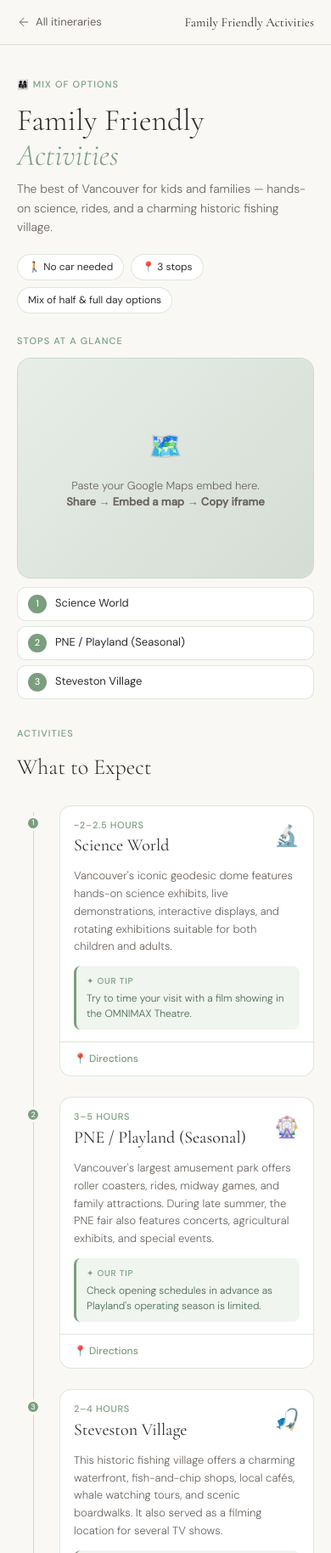
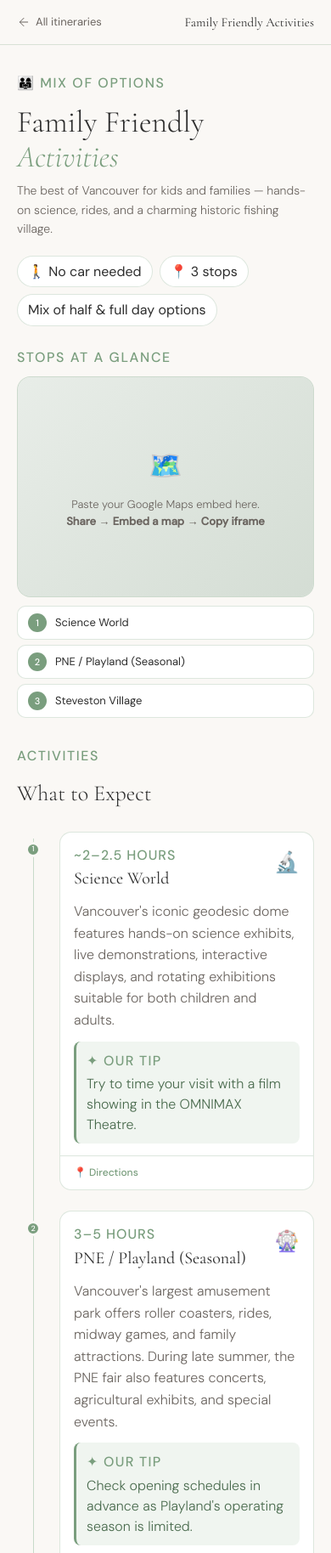
Before and after one commit to joeyseto/vancouveritineraries, a plain HTML site: page family.html in a window 390 px wide. Shown: the top 1828 px of the page at 85% size. Drawn offline with nearby package versions, Linux system fonts and the light colour scheme.

Commit message:
Update all small font sizes to 16px for better mobile readability

```diff
--- a/family.html
+++ b/family.html
@@ -14,23 +14,21 @@
   --white: #ffffff; --border: rgba(122,158,126,0.25);
 }
 html { font-size: 16px; -webkit-text-size-adjust: 100%; text-size-adjust: 100%; }
-body { font-family:'DM Sans',sans-serif; background:var(--cream); color:var(--charcoal); line-height:1.6; min-height:100vh; font-size: 16px; }
-.itin-hero-tag, .map-label, .agenda-label, .stop-time, .stop-tips-label, .meta-chip { font-size: 13px; }
-.itin-hero-sub, .stop-desc, .stop-tips-text { font-size: 15px; }
+body { font-family:'DM Sans',sans-serif; background:var(--cream); color:var(--charcoal); line-height:1.6; min-height:100vh; }
 .back-nav { position:sticky; top:0; background:rgba(250,248,245,0.95); backdrop-filter:blur(8px); border-bottom:1px solid var(--border); z-index:100; padding:0 1.25rem; }
 .back-inner { max-width:560px; margin:0 auto; height:52px; display:flex; align-items:center; justify-content:space-between; }
 .back-btn { display:flex; align-items:center; gap:6px; font-size:13px; color:var(--warm-gray); text-decoration:none; font-weight:400; -webkit-tap-highlight-color:transparent; }
 .back-btn:active { opacity:0.6; }
 .nav-itinerary-title { font-family:'Cormorant Garamond',serif; font-size:15px; color:var(--charcoal); font-weight:400; white-space:nowrap; overflow:hidden; text-overflow:ellipsis; max-width:200px; }
 .itin-hero { max-width:560px; margin:0 auto; padding:2rem 1.25rem 1.5rem; }
-.itin-hero-tag { display:inline-flex; align-items:center; gap:6px; font-size:11px; letter-spacing:0.1em; text-transform:uppercase; color:var(--sage); font-weight:500; margin-bottom:0.75rem; }
+.itin-hero-tag { display:inline-flex; align-items:center; gap:6px; font-size:16px; letter-spacing:0.1em; text-transform:uppercase; color:var(--sage); font-weight:500; margin-bottom:0.75rem; }
 .itin-hero-title { font-family:'Cormorant Garamond',serif; font-size:36px; font-weight:300; line-height:1.15; color:var(--charcoal); margin-bottom:0.5rem; }
 .itin-hero-title em { font-style:italic; color:var(--sage); }
 .itin-hero-sub { font-size:14px; color:var(--warm-gray); font-weight:300; margin-bottom:1.25rem; line-height:1.6; }
 .meta-row { display:flex; flex-wrap:wrap; gap:8px; }
-.meta-chip { display:flex; align-items:center; gap:5px; font-size:12px; font-weight:400; padding:5px 12px; border-radius:20px; background:var(--white); border:1px solid var(--border); color:var(--charcoal); }
+.meta-chip { display:flex; align-items:center; gap:5px; font-size:16px; font-weight:400; padding:5px 12px; border-radius:20px; background:var(--white); border:1px solid var(--border); color:var(--charcoal); }
 .map-section { max-width:560px; margin:0 auto; padding:0 1.25rem 2rem; }
-.map-label { font-size:11px; letter-spacing:0.1em; text-transform:uppercase; color:var(--sage); font-weight:500; margin-bottom:10px; }
+.map-label { font-size:16px; letter-spacing:0.1em; text-transform:uppercase; color:var(--sage); font-weight:500; margin-bottom:10px; }
 .map-container { border-radius:16px; overflow:hidden; border:1px solid var(--border); height:260px; background:#e8ede8; }
 .map-placeholder { width:100%; height:100%; display:flex; flex-direction:column; align-items:center; justify-content:center; gap:10px; background:linear-gradient(135deg,#e8ede8 0%,#d4ddd4 100%); }
 .map-placeholder-icon { font-size:32px; }
@@ -41,7 +39,7 @@
 .map-stop-name { font-weight:400; color:var(--charcoal); flex:1; }
 .map-stop-opt { font-size:11px; color:var(--blush-deep); font-weight:500; background:#fdf1ea; padding:2px 7px; border-radius:8px; }
 .agenda-section { max-width:560px; margin:0 auto; padding:0 1.25rem 3rem; }
-.agenda-label { font-size:11px; letter-spacing:0.1em; text-transform:uppercase; color:var(--sage); font-weight:500; margin-bottom:10px; }
+.agenda-label { font-size:16px; letter-spacing:0.1em; text-transform:uppercase; color:var(--sage); font-weight:500; margin-bottom:10px; }
 .agenda-title { font-family:'Cormorant Garamond',serif; font-size:26px; font-weight:300; color:var(--charcoal); margin-bottom:1.5rem; }
 .timeline { position:relative; }
 .timeline::before { content:''; position:absolute; left:19px; top:8px; bottom:8px; width:1px; background:var(--sage-light); }
@@ -53,15 +51,15 @@
 .stop-card { background:var(--white); border:1px solid var(--border); border-radius:14px; overflow:hidden; }
 .stop-card.optional { border-color:var(--blush); }
 .stop-card-top { padding:14px 16px 10px; display:flex; align-items:flex-start; justify-content:space-between; gap:12px; }
-.stop-time { font-size:11px; letter-spacing:0.06em; text-transform:uppercase; color:var(--sage); font-weight:500; margin-bottom:3px; }
+.stop-time { font-size:16px; letter-spacing:0.06em; text-transform:uppercase; color:var(--sage); font-weight:500; margin-bottom:3px; }
 .stop-time.optional { color:var(--blush-deep); }
 .stop-name { font-family:'Cormorant Garamond',serif; font-size:20px; font-weight:400; color:var(--charcoal); line-height:1.2; margin-bottom:4px; }
 .stop-address { font-size:12px; color:var(--warm-gray); font-weight:300; }
 .stop-emoji { font-size:24px; flex-shrink:0; margin-top:2px; }
-.stop-desc { padding:0 16px 12px; font-size:13px; color:var(--warm-gray); font-weight:300; line-height:1.6; }
+.stop-desc { padding:0 16px 12px; font-size:16px; color:var(--warm-gray); font-weight:300; line-height:1.6; }
 .stop-tips { margin:0 16px 14px; padding:10px 12px; background:var(--sage-pale); border-radius:8px; border-left:3px solid var(--sage); }
-.stop-tips-label { font-size:10px; text-transform:uppercase; letter-spacing:0.08em; color:var(--sage); font-weight:500; margin-bottom:3px; }
-.stop-tips-text { font-size:12px; color:#4a6b4e; font-weight:300; line-height:1.5; }
+.stop-tips-label { font-size:16px; text-transform:uppercase; letter-spacing:0.08em; color:var(--sage); font-weight:500; margin-bottom:3px; }
+.stop-tips-text { font-size:16px; color:#4a6b4e; font-weight:300; line-height:1.5; }
 .stop-actions { border-top:1px solid var(--border); padding:10px 16px; display:flex; gap:10px; }
 .stop-action { font-size:12px; color:var(--sage); font-weight:500; text-decoration:none; display:flex; align-items:center; gap:4px; -webkit-tap-highlight-color:transparent; }
 .stop-action:active { opacity:0.6; }
```
Also changed, not shown: adventure.html (+1 -3 lines), cypress.html (+9 -11 lines), deep-cove.html (+9 -11 lines), first-time.html (+9 -11 lines), index.html (+12 -15 lines), lower-lonsdale.html (+9 -11 lines), north-van.html (+9 -11 lines), rainy-day.html (+9 -11 lines), squamish.html (+9 -11 lines), stanley-park.html (+10 -12 lines).
